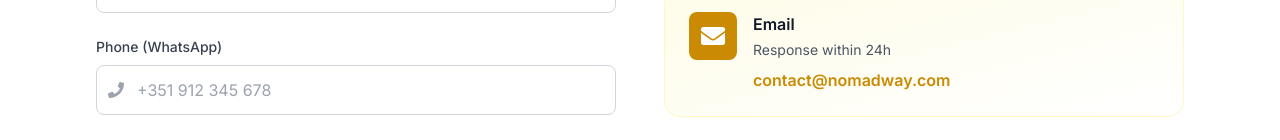
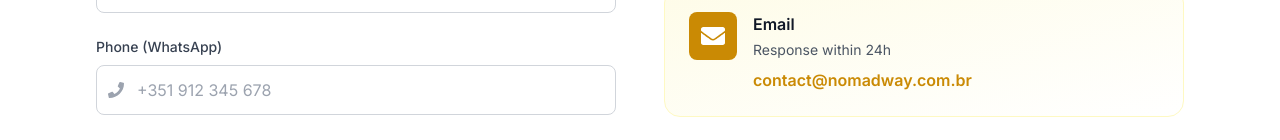
Before and after one commit to Dahao12/nomadway, a Next.js app: page /nomadway/en/contact in a window 1280 px wide. Shown: the part 616-756 px from the top of the page. Built offline with nearby package versions, Linux system fonts and the light colour scheme.

Commit message:
Fix: update contact email to .br domain

```diff
--- a/src/components/ContactForm.tsx
+++ b/src/components/ContactForm.tsx
@@ -29,7 +29,7 @@ export default function ContactForm({ dict, locale }: ContactFormProps) {
     formData.append('_subject', `Contato NomadWay - ${formData.get('name')}`)
 
     try {
-      const response = await fetch('https://formsubmit.co/ajax/contato@nomadway.com', {
+      const response = await fetch('https://formsubmit.co/ajax/contato@nomadway.com.br', {
         method: 'POST',
         body: formData,
       })
--- a/src/dictionaries/en.json
+++ b/src/dictionaries/en.json
@@ -156,7 +156,7 @@
       "error": "Error sending message. Please try again."
     },
     "info": {
-      "email": "contact@nomadway.com",
+      "email": "contact@nomadway.com.br",
       "whatsapp": "+34 612 45 59 82",
       "hours": "Mon-Fri: 9am-6pm (Europe/Spain Time)"
     }
--- a/src/dictionaries/pt.json
+++ b/src/dictionaries/pt.json
@@ -156,7 +156,7 @@
       "error": "Erro ao enviar mensagem. Por favor, tente novamente."
     },
     "info": {
-      "email": "contato@nomadway.com",
+      "email": "contato@nomadway.com.br",
       "whatsapp": "+34 612 45 59 82",
       "hours": "Seg-Sex: 9h-18h (Horário Europa/Espanha)"
     }
```
